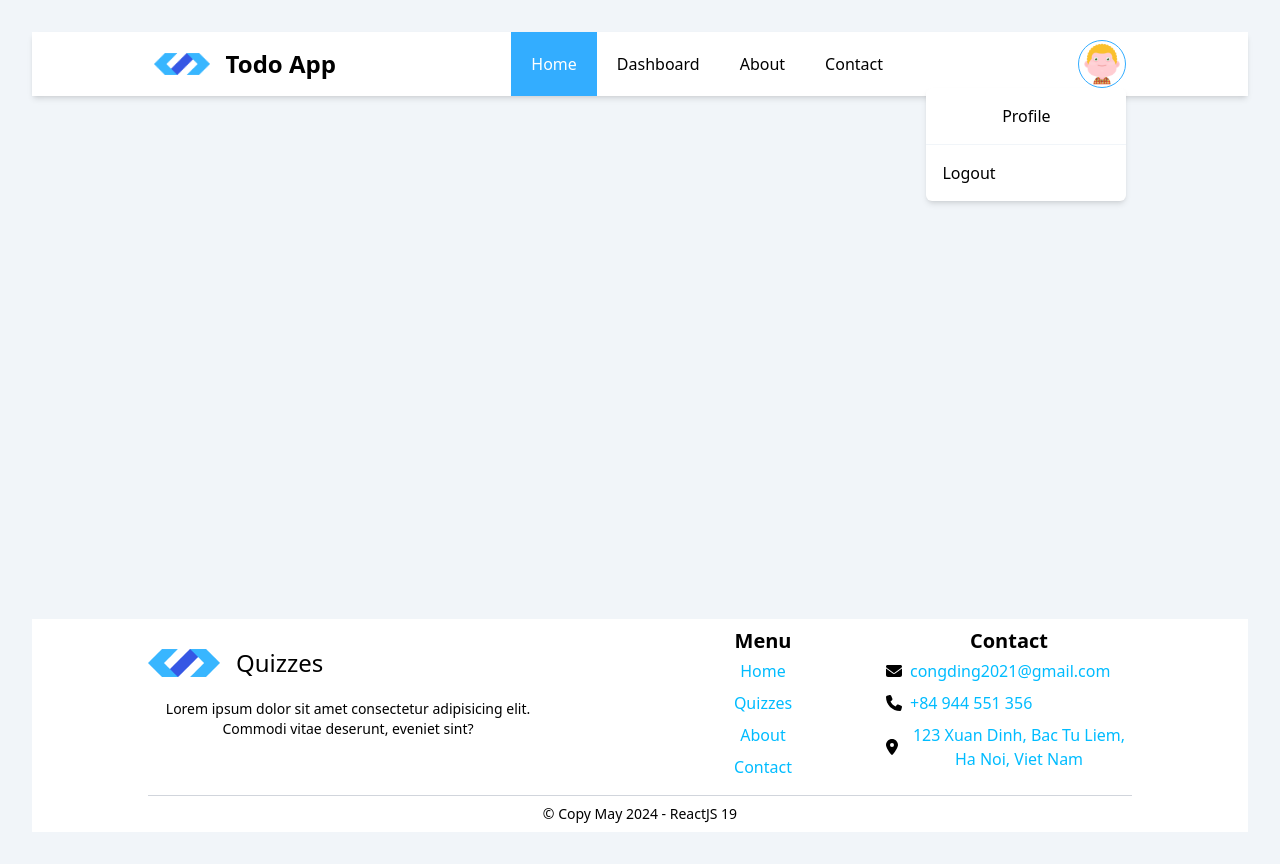
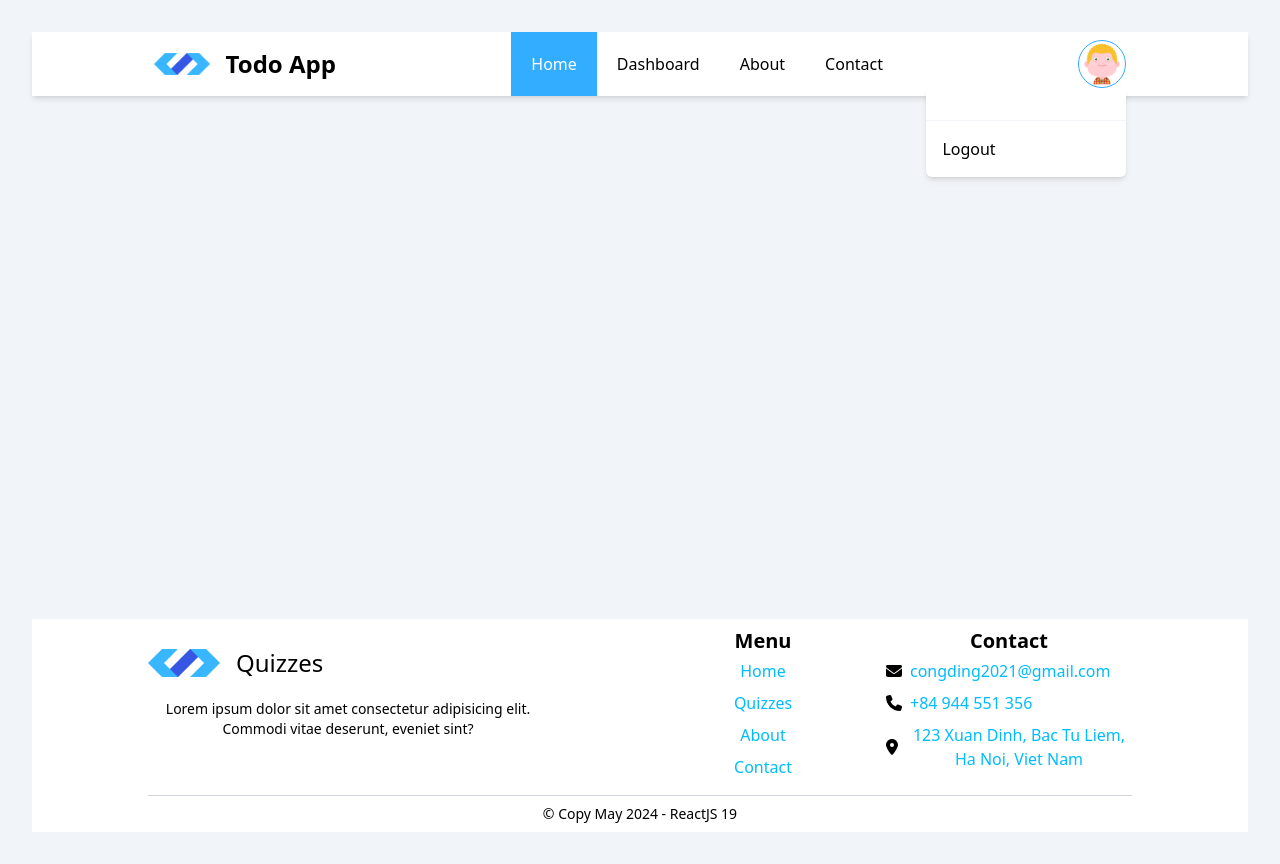
Before and after one commit to minhdinh2504/react-js-app, a React (Vite) app: page / in a window 1280 px wide. Both pictures are taken after a click on the element 1102 px from the left and 64 px from the top of the page. Built offline with nearby package versions, Linux system fonts and the light colour scheme.

Commit message:
React 07: UserContext  and Login

```diff
--- a/src/App.tsx
+++ b/src/App.tsx
@@ -10,10 +10,12 @@ import CategoryList from './pages/admin/category/CategoryList'
 import AlertContext, { AlertProvider } from './context/AlertContext'
 import Alert from './shared/components/Alert'
 import Login from './pages/customer/Login'
+import { UserProvider } from './context/UserContext'
 
 function App() {
   return (
     <BrowserRouter>
+      <UserProvider>
         <AlertProvider>
           <Alert />
           <Routes>
@@ -31,6 +33,8 @@ function App() {
             </Route>
           </Routes>
         </AlertProvider>
+      </UserProvider>
+
     </BrowserRouter>
   )
 }
--- /dev/null
+++ b/src/context/UserContext.tsx
@@ -0,0 +1,24 @@
+import { useContext, createContext, useState } from 'react'
+import { IUser } from '../interfaces';
+
+type UserContextType = {
+  user?: IUser,
+  setUser: (user: IUser) => void
+}
+
+const defaultUser = JSON.parse(localStorage.getItem("user") ?? "{}") as IUser
+
+const UserContext = createContext<UserContextType | null>(null);
+
+type UserProviderProps = {
+  children: React.ReactNode
+}
+
+export const UserProvider = ({ children }: UserProviderProps) => {
+  const [user, setUser] = useState<IUser>(defaultUser)
+  return <UserContext.Provider value={{ user, setUser }}>
+    {children}
+  </UserContext.Provider>
+}
+
+export default UserContext;
--- a/src/pages/customer/Login.tsx
+++ b/src/pages/customer/Login.tsx
@@ -1,8 +1,9 @@
 import React, { useContext } from "react";
-import { Link } from "react-router-dom";
+import { Link, useNavigate } from "react-router-dom";
 import { useForm, SubmitHandler } from 'react-hook-form'
 import { login } from "../../api/auth.service";
 import AlertContext from "../../context/AlertContext";
+import UserContext from "../../context/UserContext";
 
 type Inputs = {
   email: string,
@@ -11,14 +12,21 @@ type Inputs = {
 
 const Login = () => {
   const alert = useContext(AlertContext)
+  const userStore = useContext(UserContext)
+  const navigation = useNavigate()
   const { register, formState: { errors }, handleSubmit } = useForm<Inputs>()
 
   const onSubmit: SubmitHandler<Inputs> = async (data) => {
     const res = await login(data)
     const { accessToken, user } = res;
-    localStorage.setItem("myToken", accessToken);
+    localStorage.setItem("accessToken", accessToken);
+    localStorage.setItem("user", JSON.stringify(user));
+    userStore?.setUser(user)
     alert?.success("Đăng nhập thành công!")
+    navigation("/")
   }
+
+  console.log(userStore);
 
   return < section className="bg-white" >
     <div className="lg:grid lg:min-h-screen lg:grid-cols-12">
--- a/src/shared/components/Header.tsx
+++ b/src/shared/components/Header.tsx
@@ -1,13 +1,15 @@
-import { useState } from 'react';
+import { useContext, useState } from 'react';
 import Avatar from '../../assets/avatars/avatar-1.png';
 import Logo from '../../assets/logo.png';
 import { Link, NavLink } from 'react-router-dom';
 import { FontAwesomeIcon } from '@fortawesome/react-fontawesome';
 import { faBars } from '@fortawesome/free-solid-svg-icons';
+import UserContext from '../../context/UserContext';
 
 const Header = () => {
   const [isShowProfile, setIsShowProfile] = useState<boolean>(false);
   const [isShowMainMenu, setIsShowMainMenu] = useState<boolean>(false);
+  const userStore = useContext(UserContext)
 
   const toggleProfile = () => {
     setIsShowProfile(!isShowProfile);
@@ -37,12 +39,17 @@ const Header = () => {
           <div className="profile-avatar w-12 rounded-full border border-[#33adff] overflow-hidden cursor-pointer">
             <img src={Avatar} title='Avatar' alt='avatar.png' className='' />
           </div>
-                    <div className={`dropdown-menu rounded-md absolute top-12 right-0 bg-white shadow-md w-[200px] ${isShowProfile ? 'block' : 'hidden'}`}>
+          <div className={`z-10 dropdown-menu rounded-md absolute top-12 right-0 bg-white shadow-md w-[200px] ${isShowProfile ? 'block' : 'hidden'}`}>
             <div className="dropdown-item border-b border-slate-100">
-                            <NavLink to="/profile" className={({ isActive }) => `block p-4 hover:bg-[#33adff] hover:text-white hover:rounded-t-md ${isActive ? "bg-blue-500 text-white" : ""}`}>Profile</NavLink>
+              <NavLink to="/profile" className={({ isActive }) => `block p-4 hover:bg-[#33adff] hover:text-white hover:rounded-t-md ${isActive ? "bg-blue-500 text-white" : ""}`}>
+                {userStore?.user?.email}
+              </NavLink>
             </div>
-                        <div className="dropdown-item">
-                            <button type='button' className='block w-full p-4 text-left hover:bg-[#33adff] hover:text-white hover:rounded-b-md cursor-pointer'>Logout</button>
+            <div className={`dropdown-item`}>
+              {userStore?.user
+                ? <Link className='block w-full p-4 text-left hover:bg-red-500 hover:text-white hover:rounded-b-md cursor-pointer' to="/logout">Logout</Link>
+                : <Link className='block w-full p-4 text-left hover:bg-[#33adff] hover:text-white hover:rounded-b-md cursor-pointer' to="/login">Login</Link>
+              }
             </div>
           </div>
         </div>
```
Lines whose indentation alone changed are shown as unchanged.
